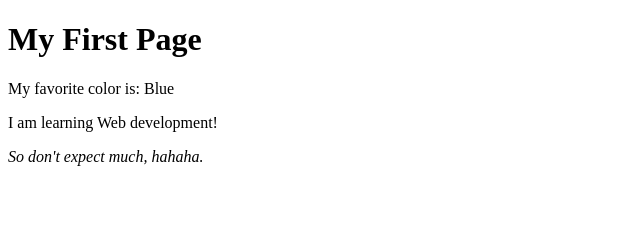
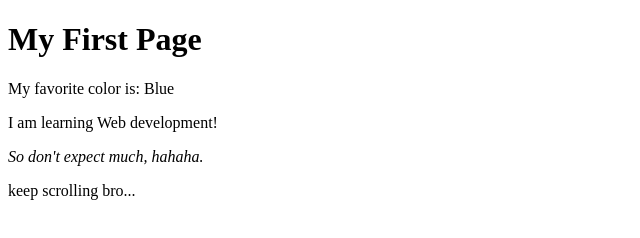
Before and after one commit to thiagomelloparedes/wdd130, a plain HTML site: page week01/first-page.html in a window 1280 px wide. Shown: the whole page, without its empty margins (0-640 px from the left). Drawn offline with Linux system fonts and the light colour scheme.

Commit message:
change in first-page

```diff
--- a/week01/first-page.html
+++ b/week01/first-page.html
@@ -12,6 +12,7 @@
     <p>My favorite color is: Blue</p>
     <p>I am learning Web development! </p>
     <p><i>So don't expect much, hahaha.</i></p>
+    <p>keep scrolling bro...</p>
 </body>
 
 </html>
```
